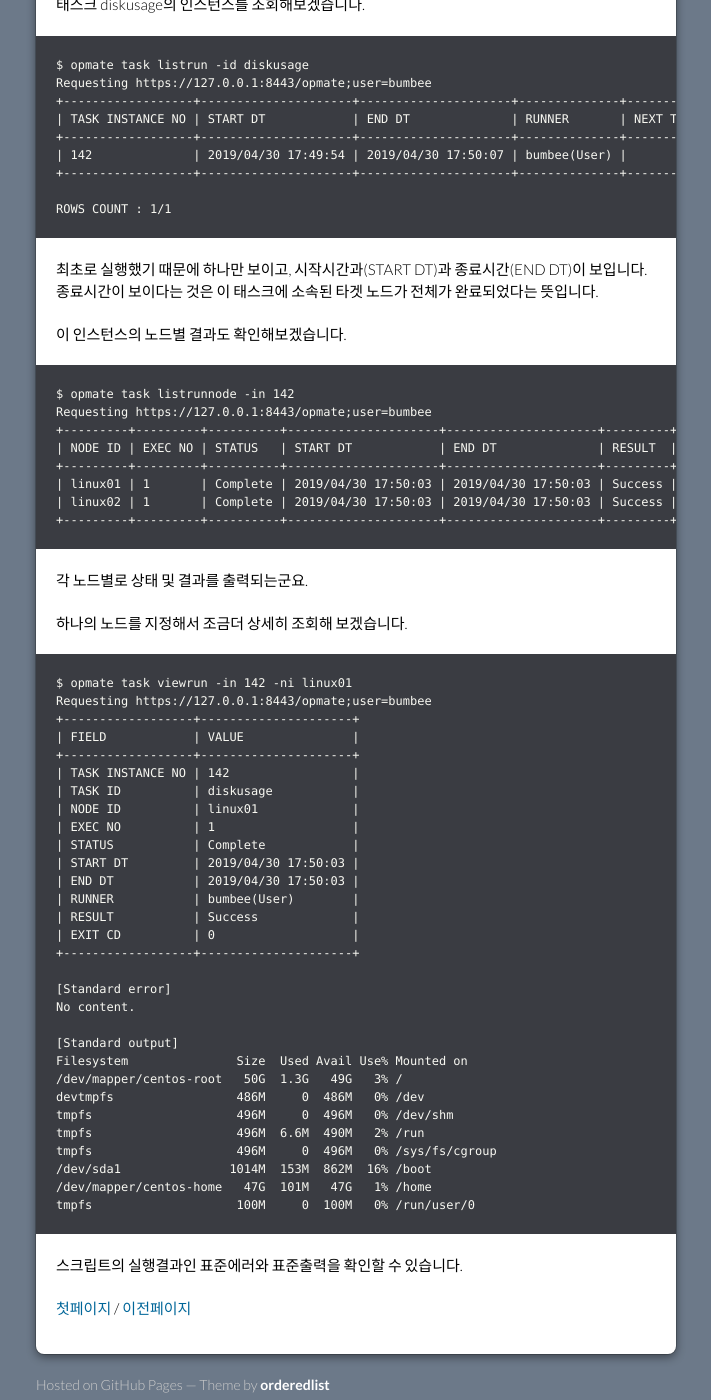
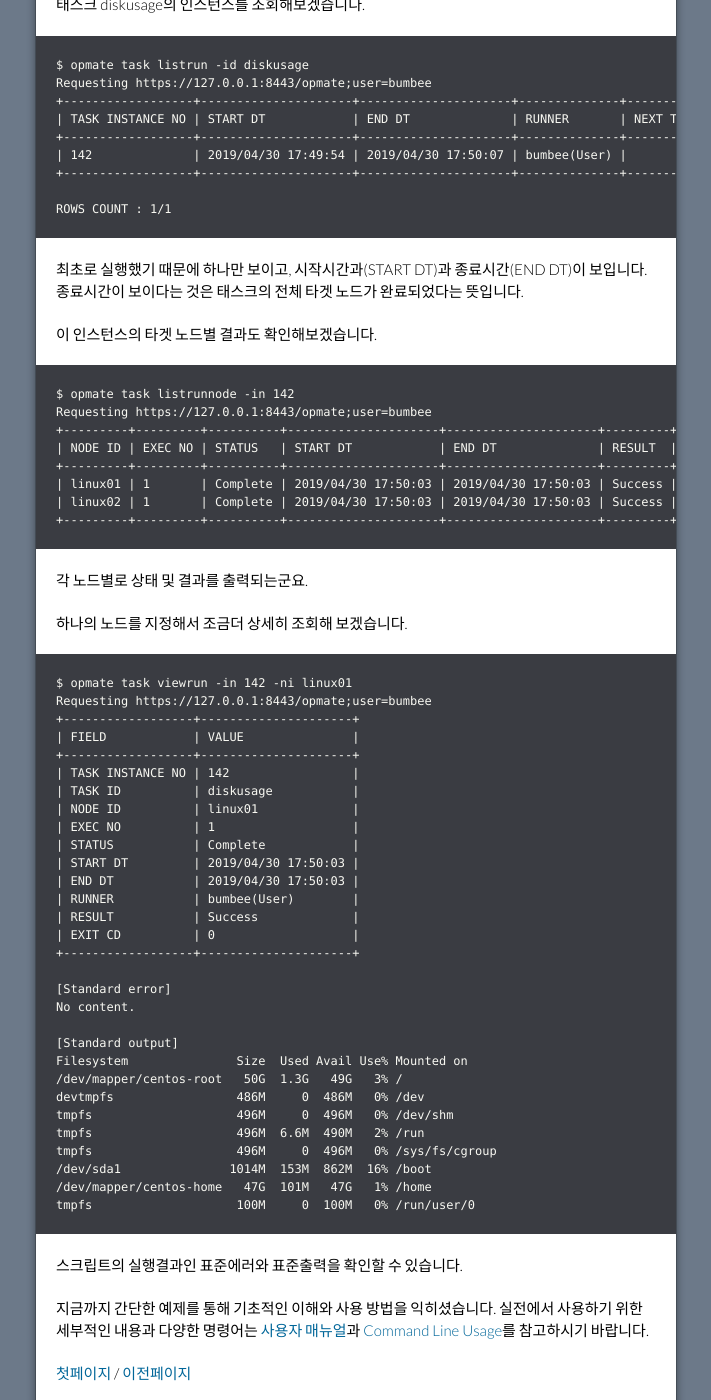
Before and after one commit to opmate/opmate.github.io, a Jekyll site: the page built from document/QuickTutorial6.md, in a window 1280 px wide and 1400 px high, scrolled down 436 px. Shown: the whole window, without its empty margins (284-995 px from the left). Built offline with Jekyll 4.4.1, drawn with Linux system fonts in a browser that asks for light colours; our own code applies the rules of GitHub Pages for plain Markdown files; a script that is not in the unit is left out; the repository's description, which GitHub fills in, is left out.

Commit message:
Update QuickTutorial6.md

````diff
--- a/document/QuickTutorial6.md
+++ b/document/QuickTutorial6.md
@@ -31,9 +31,9 @@ ROWS COUNT : 1/1
 ```
 
 최초로 실행했기 때문에 하나만 보이고, 시작시간과(START DT)과 종료시간(END DT)이 보입니다.
-종료시간이 보이다는 것은 이 태스크에 소속된 타겟 노드가 전체가 완료되었다는 뜻입니다.
+종료시간이 보이다는 것은 태스크의 전체 타겟 노드가 완료되었다는 뜻입니다.
 
-이 인스턴스의 노드별 결과도 확인해보겠습니다.
+이 인스턴스의 타겟 노드별 결과도 확인해보겠습니다.
 
 ```
 $ opmate task listrunnode -in 142
@@ -85,4 +85,7 @@ tmpfs                    100M     0  100M   0% /run/user/0
 
 스크립트의 실행결과인 표준에러와 표준출력을 확인할 수 있습니다.
 
+지금까지 간단한 예제를 통해 기초적인 이해와 사용 방법을 익히셨습니다.
+실전에서 사용하기 위한 세부적인 내용과 다양한 명령어는 [사용자 매뉴얼](OverView.md)과 [Command Line Usage](CliUsage.md)를 참고하시기 바랍니다.
+
 [첫페이지](QuickTutorial.md) / [이전페이지](QuickTutorial5.md)
````
